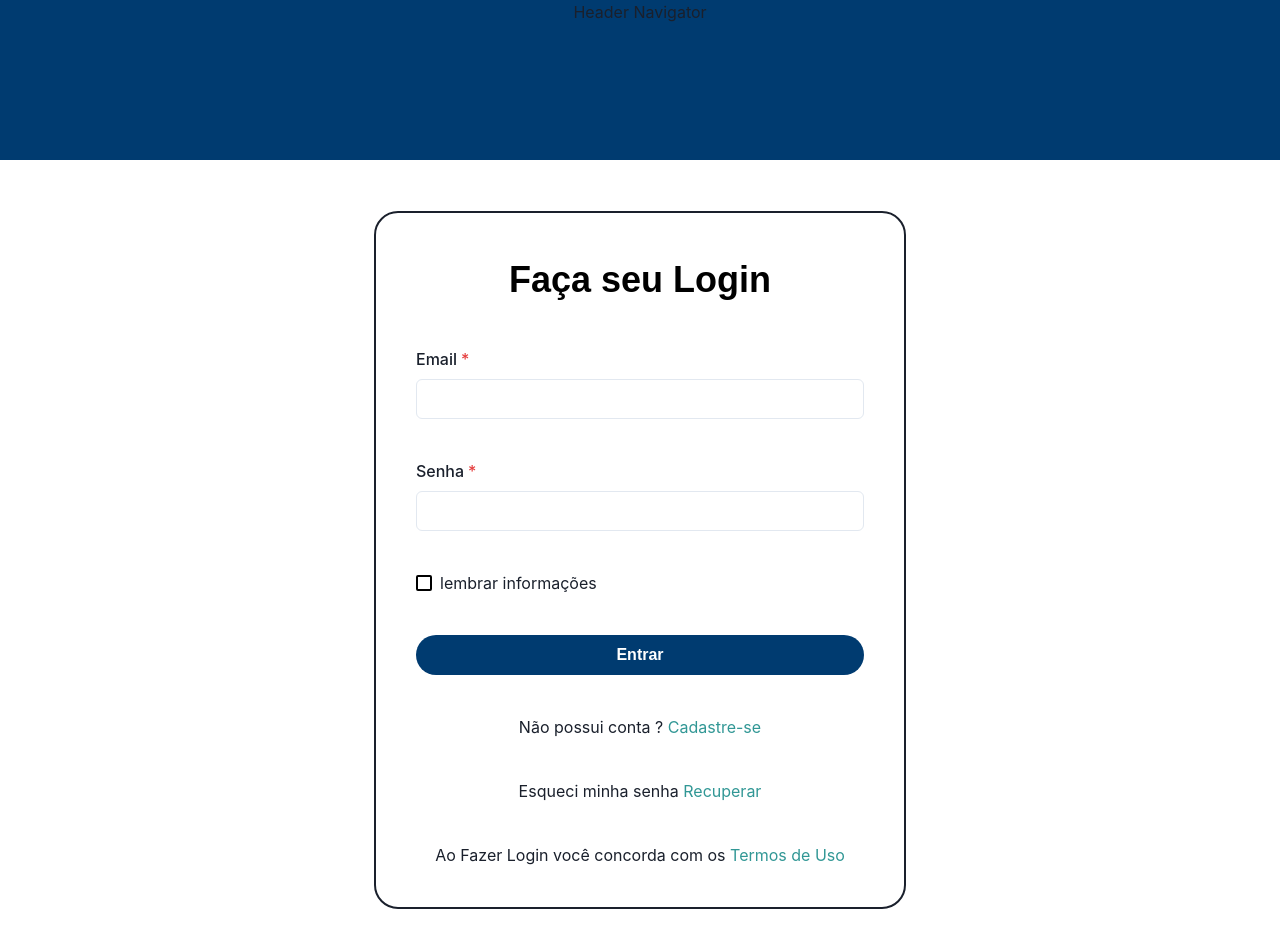
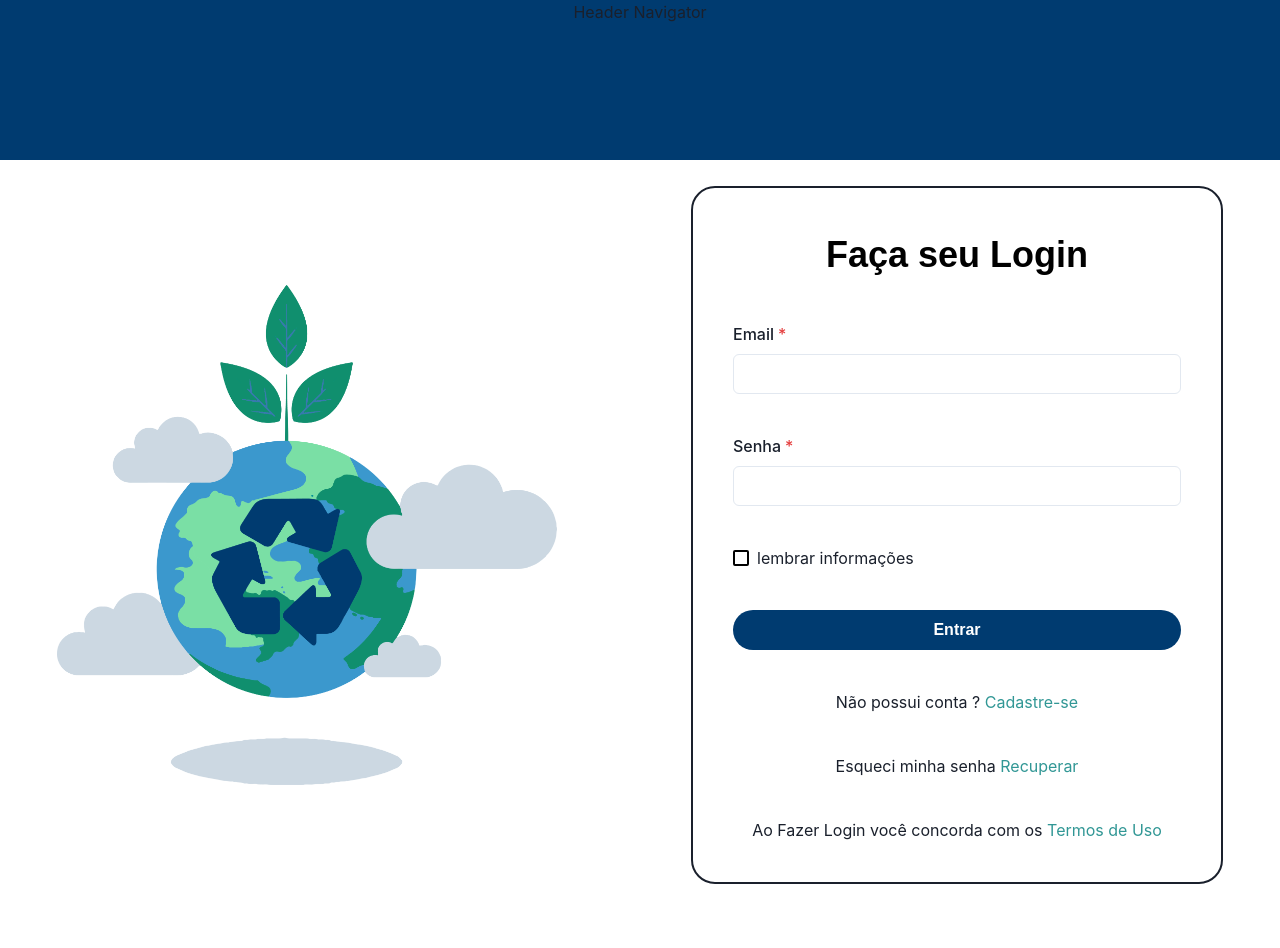
Before and after one commit to phedrohenriique/provi-hack-environment, a Next.js app: page /login in a window 1280 px wide. Shown: the top 948 px of the page. After the commit the page ends 884 px from the top, so only its background shows below. Built offline with nearby package versions, Linux system fonts and the light colour scheme.

Commit message:
all pages organized

```diff
--- a/src/pages/login/index.js
+++ b/src/pages/login/index.js
@@ -1,13 +1,41 @@
-import { Center } from '@chakra-ui/react'
-import LoginCard from '../../components/Logincard'
+import react from "react"
+import Image from "next/image"
+import world from '../../assets/sustainableworld.png'
+import {
+  Box,
+  Text
+} from "@chakra-ui/react"
+import LoginCard from "../../components/Logincard"
 
-function LoginPage() {
+export default function LoginPage() {
+    const style = {
+      color: 'blue.600'
+    }
+
+    const styleText = {
+      fontFamily: 'sans-serif',
+      fontWeight: 'bold',
+      color: 'white'
+    }
 
     return (
-        <Center h={"100vh"}>
-            <LoginCard />
-        </Center>
+      <>
+        <Box
+        marginY='2%'
+        display='flex'
+        flexDir='row'
+        alignItems='center'
+        justifyContent='space-around'
+        gap={5}
+        >
+          <Image
+          src={world}
+          width='500px'
+          height='500px'
+          layout="fixed"
+          />
+          <LoginCard />
+        </Box>
+      </>
     )
-}
-
-export default LoginPage
+  }
--- a/src/pages/register/index.js
+++ b/src/pages/register/index.js
@@ -1,10 +1,10 @@
 import React from 'react'
-import RegisterCard from '../../components/registercard'
+import RegisterCardUser from '../../components/RegisterCardUser'
 
 export default function RegisterPage() {
   return (
     <>
-    <RegisterCard></RegisterCard>
+    <RegisterCardUser />
     </>
   )
 }
```
Also changed, not shown: src/pages/index.js (+2 -17 lines).
